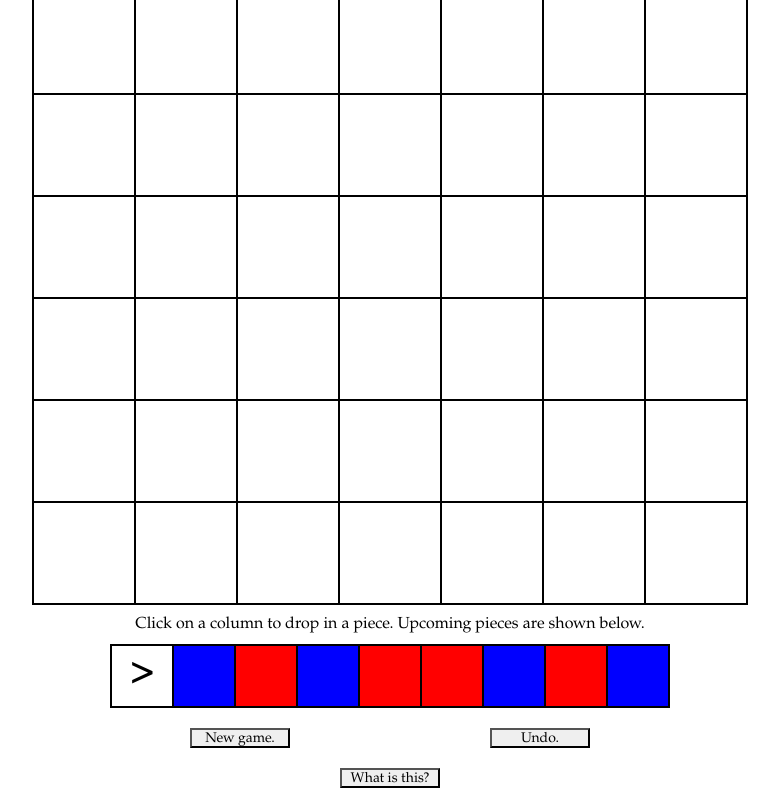
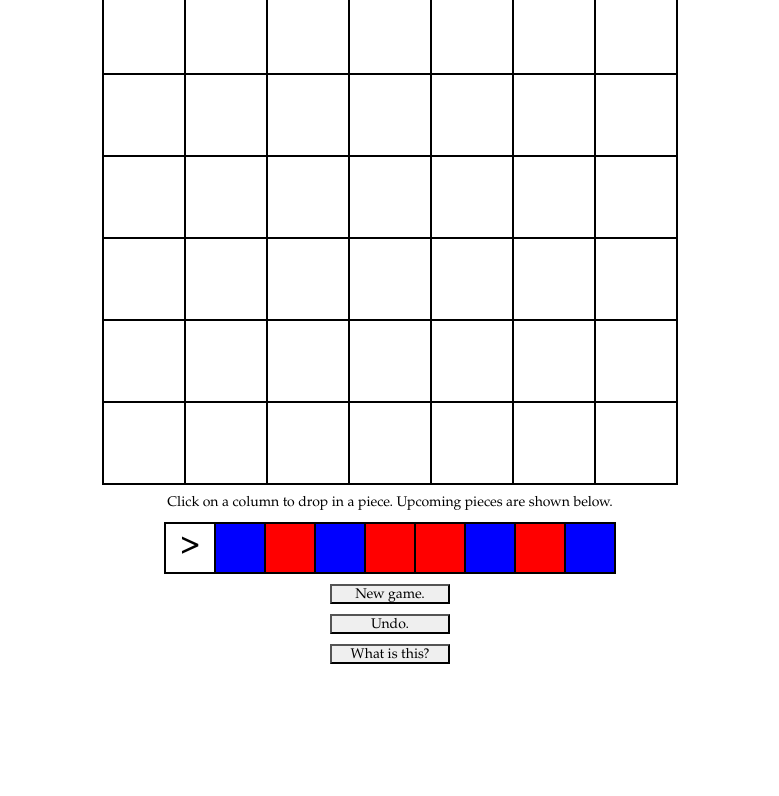
Before and after one commit to code-by-matt/ThueMorseConnectFour, a plain HTML site: page index.html in a window 1280 px wide. Shown: the part 75-871 px from the top of the page, without its empty margins (250-1029 px from the left). After the commit the page ends 800 px from the top, so only its background shows below. Drawn offline with Linux system fonts and the light colour scheme.

Commit message:
actually make all button text visible on small screens

```diff
--- a/index.html
+++ b/index.html
@@ -371,21 +371,10 @@
             </div>
         </div>
 
-        <p></p>
-
         <div class="wrapper">
-            <div class="row">
-                <div class="buttonHolder"><button onclick="start()">New game.</button></div>
-                <div class="buttonHolder"><button onclick="undo()">Undo.</button></div>
-            </div>
-        </div>
-
-        <p></p>
-
-        <div class="wrapper">
-            <div class="row">
-                <div class="buttonHolder"><a href="about.html"><button>What is this?</button></a></div>
-            </div>
+            <div class="row"><button onclick="start()">New game.</button></div>
+            <div class="row"><button onclick="undo()">Undo.</button></div>
+            <div class="row"><a href="about.html"><button>What is this?</button></a></div>
         </div>
 
         <!--These things are for testing purposes.-->
--- a/main.css
+++ b/main.css
@@ -9,14 +9,15 @@ p {
     margin: auto;
     padding: 10px;
     font-family: "Palatino Linotype", "Book Antiqua", Palatino, serif;
-    font-size: 16px;
+    font-size: 14px;
     text-align: center;
 }
 
 button {
     -webkit-appearance: none;
     height: 20px;
-    width: 100px;
+    width: 120px;
+    margin-top: 10px;
     font-family: "Palatino Linotype", "Book Antiqua", Palatino, serif;
     font-size: 14px;
 }
@@ -49,7 +50,11 @@ button {
     text-align: center;
 }
 
-@media (max-width: 1000px) {
+@media (max-width: 800px) {
+    h1 {
+        font-size: 20px;
+    }
+
     .bigSquare {
         width: 10vw;
         height: 10vw;
@@ -66,16 +71,16 @@ button {
     }
 }
 
-@media (min-width: 1001px) {
+@media (min-width: 801px) {
     .bigSquare{
-        width: 100px;
-        height: 100px;
+        width: 80px;
+        height: 80px;
     }
 
     .smallSquare {
-        width: 60px;
-        height: 60px;
-        font-size: 40px;
+        width: 48px;
+        height: 48px;
+        font-size: 32px;
     }
 
     .buttonHolder {
```
